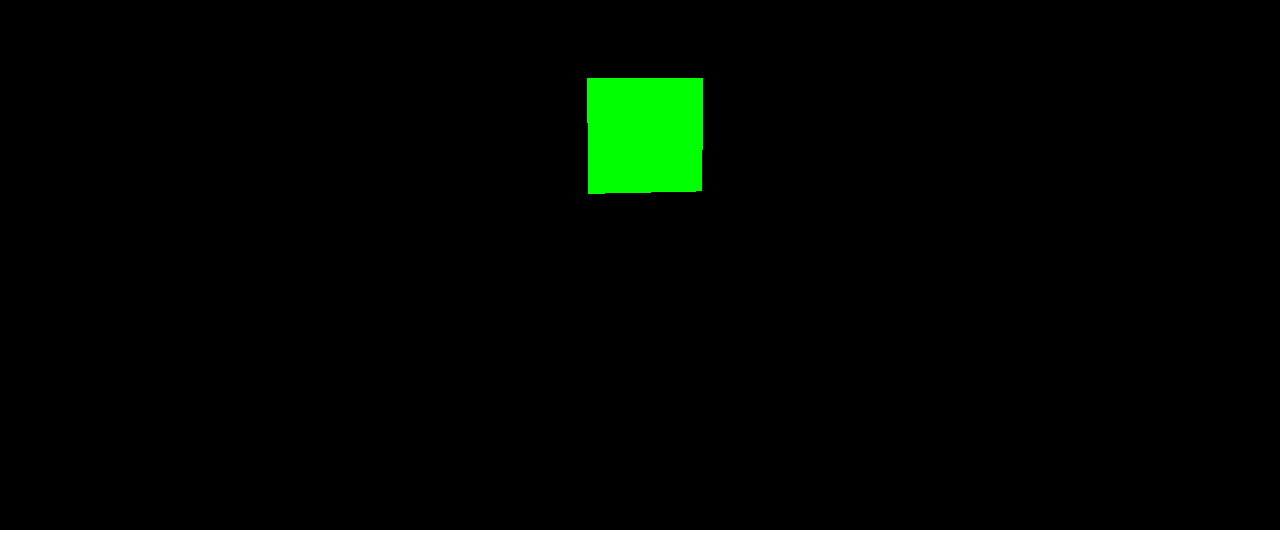
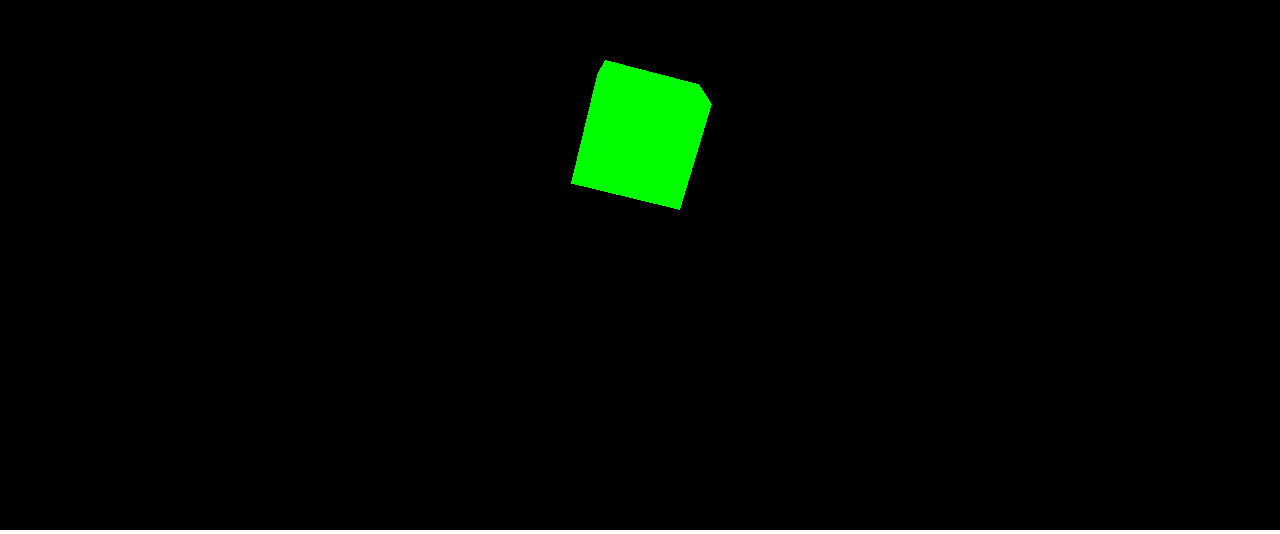
Before and after one commit to hoslersk/three-is-company, a plain HTML site: page index.html in a window 1280 px wide. Shown: the part 270-804 px from the top of the page. Drawn offline with Linux system fonts and the light colour scheme.

Commit message:
Rotation has now moved to render(), which enables full animation of cube

```diff
--- a/index.html
+++ b/index.html
@@ -28,13 +28,13 @@
 
       camera.position.z = 5;
 
-      // Adding below to rotate object (cube)
-
-      cube.rotation.x += 0.1;
-      cube.rotation.y += 0.1;
-
       function render() {
       	requestAnimationFrame( render );
+
+        // Adding below to rotate object (cube)
+        cube.rotation.x += 0.1;
+        cube.rotation.y += 0.1;
+
       	renderer.render( scene, camera );
       }
       render();
```
